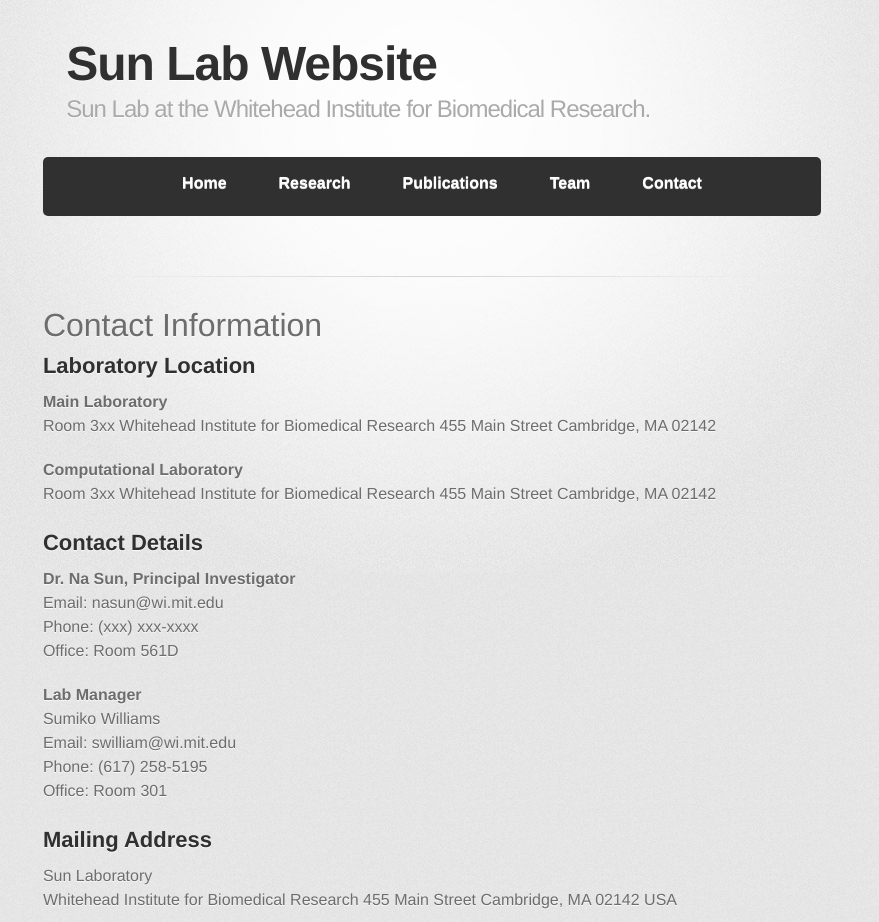
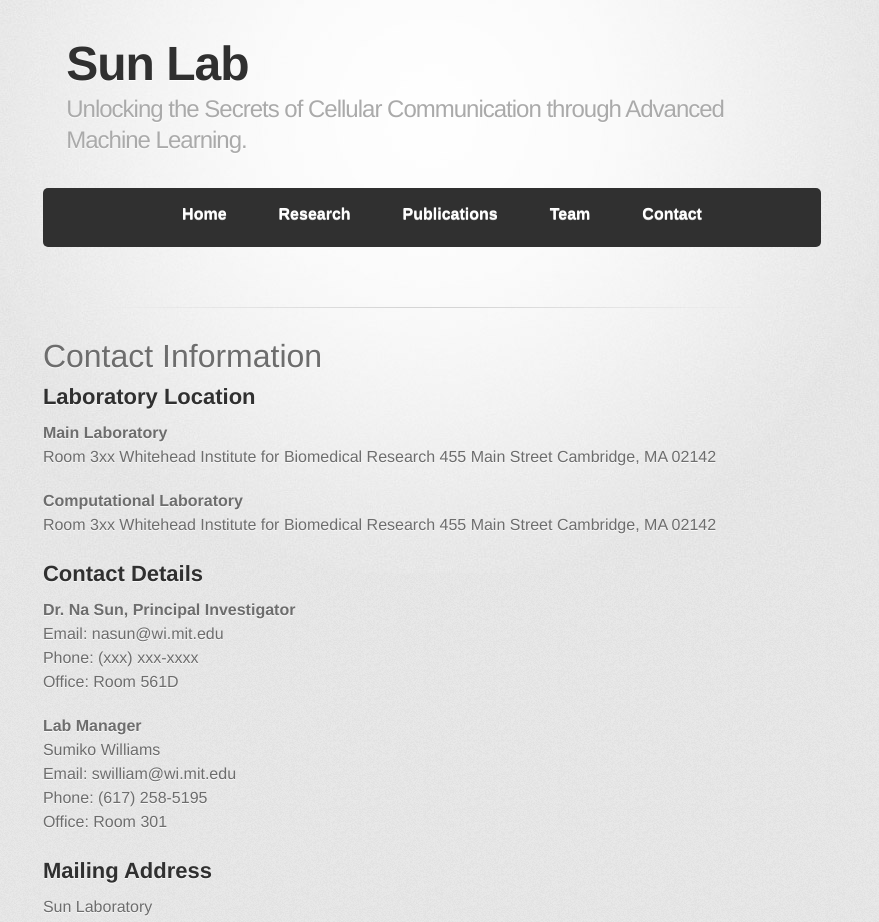
Before and after one commit to whitehead/SunLab, a Jekyll site: the page built from lab-website/contact.md, in a window 1280 px wide. Shown: the top 922 px of the page, without its empty margins (176-1055 px from the left). Built offline with Jekyll 4.4.1, drawn with Linux system fonts in a browser that asks for light colours; some web fonts are replaced; some of the changed text lies outside the part shown.

Commit message:
Update _config.yml

```diff
--- a/_config.yml
+++ b/_config.yml
@@ -1,5 +1,5 @@
-title: Sun Lab Website
-description: Sun Lab at the Whitehead Institute for Biomedical Research.
+title: Sun Lab
+description: Unlocking the Secrets of Cellular Communication through Advanced Machine Learning.
 show_downloads: false
 google_analytics:
 theme: jekyll-theme-tactile
```
